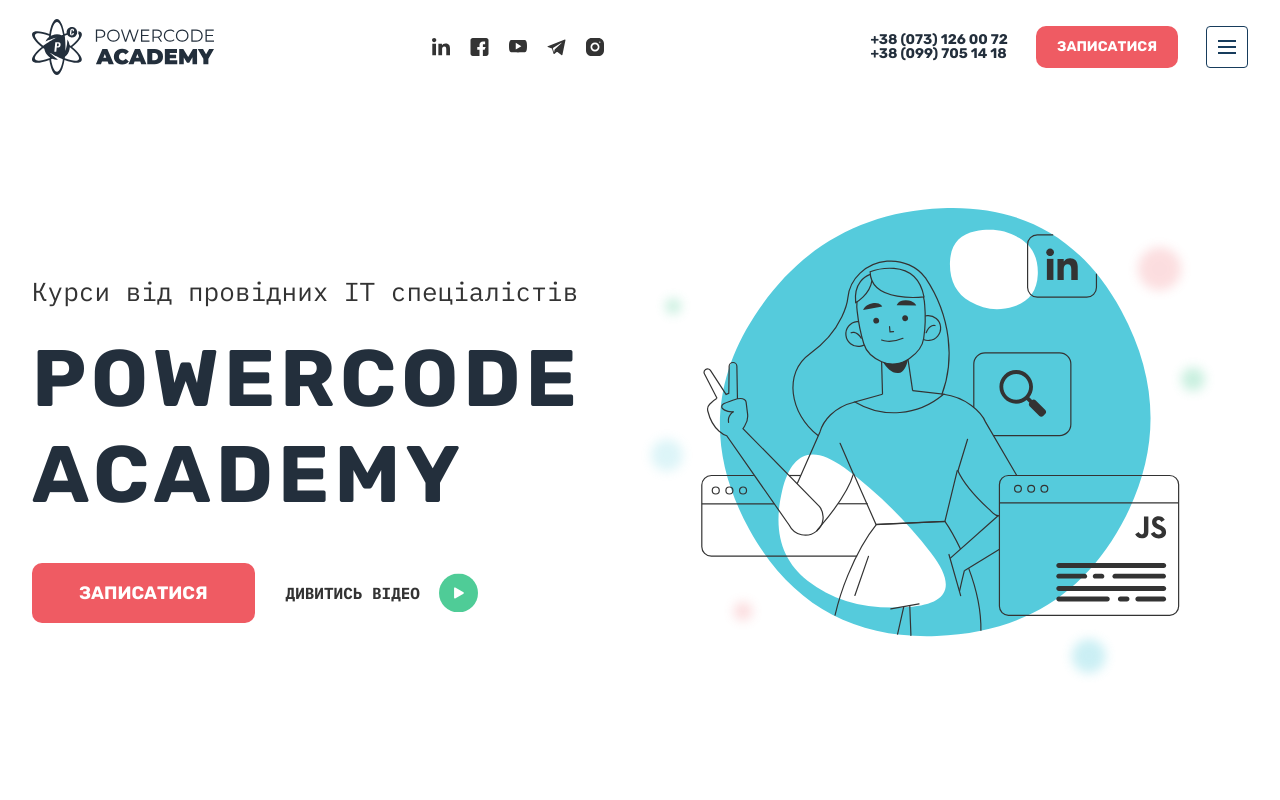
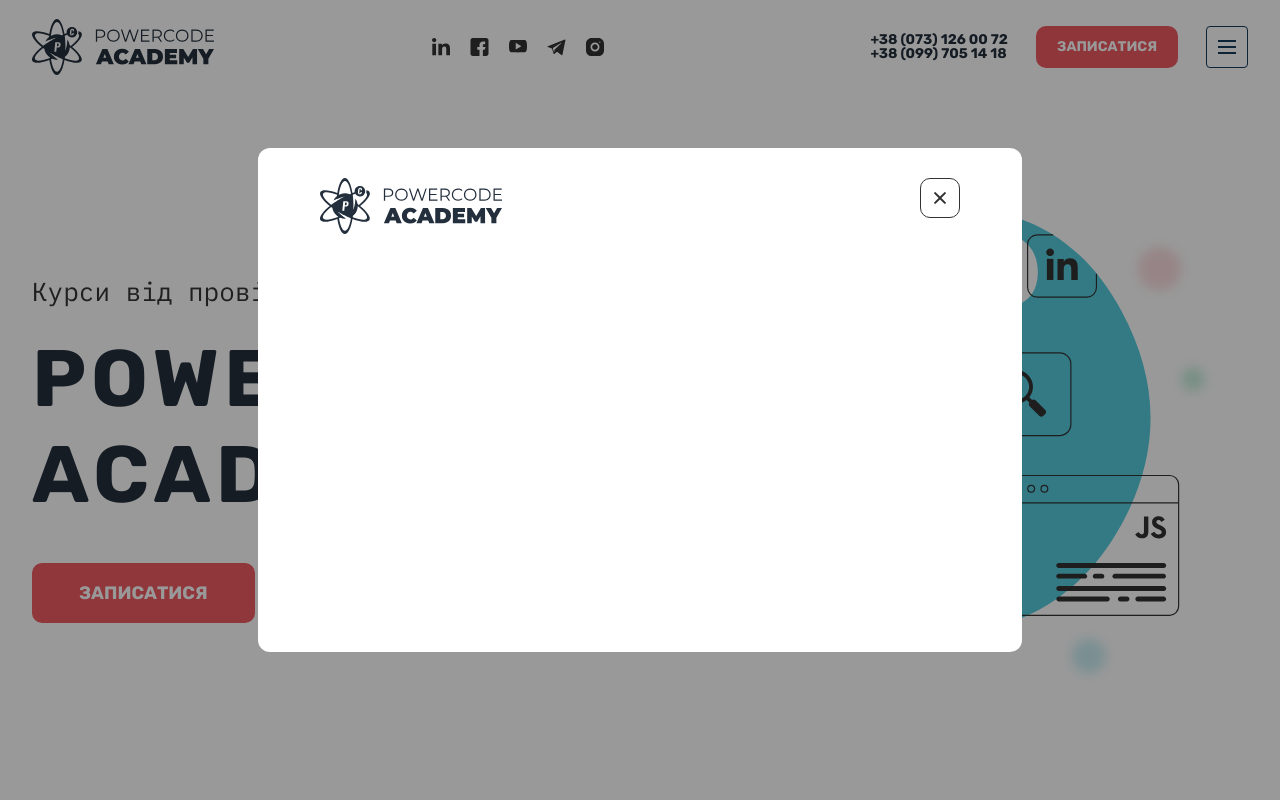
Before and after one commit to targis/it-nation-hack, a React (Create React App) app: page / in a window 1280 px wide. Both pictures are taken after a click on the button "ДИВИТИСЬ ВІДЕО". Shown: the top 800 px of the page. Built offline with nearby package versions, Linux system fonts and the light colour scheme.

Commit message:
add video

```diff
--- a/package.json
+++ b/package.json
@@ -10,6 +10,7 @@
     "formik": "^2.2.9",
     "react": "^18.2.0",
     "react-dom": "^18.2.0",
+    "react-player": "^2.11.0",
     "react-scripts": "5.0.1",
     "styled-components": "^5.3.5",
     "web-vitals": "^2.1.4",
--- a/src/App.js
+++ b/src/App.js
@@ -11,12 +11,15 @@
 import Footer from './containers/Footer'
 import ModalWindow from './components/ModalWindow'
 import ContactForm from './components/ContactForm'
+import Video from './containers/Video'
 
 // import Thankyoupage from './components/Thankyoupage/Thankyoupage'
 
 function App() {
+  const [isVideoPlaying, setIsVideoPlaying] = useState(false)
   const [isMenuOpen, setIsMenuOpen] = useState(false)
   const [isModalFormOpen, setIsModalFormOpen] = useState(false)
+  const [isModalFormVideo, setIsModalVideoOpen] = useState(false)
   // const [isMenuOpen, setIsMenuOpen] = useState(false)
   const toggleMenuState = () => {
     setIsMenuOpen(!isMenuOpen)
@@ -73,7 +76,8 @@
         scrollTo={scrollTo}
         toggleMenuState={setIsMenuOpen}
         isMenuOpen={isMenuOpen}
-        handleModal={setIsModalFormOpen}
+        setIsModalFormOpen={setIsModalFormOpen}
+        setIsModalVideoOpen={setIsModalVideoOpen}
       />
       <Courses
         activeLocation={activeLocation}
@@ -94,6 +98,13 @@
       >
         <ContactForm light={true} />
       </ModalWindow>
+      <ModalWindow
+        active={isModalFormVideo}
+        setIsVideoPlaying={setIsVideoPlaying}
+        setActive={setIsModalVideoOpen}
+      >
+        <Video isVideoPlaying={isModalFormVideo} />
+      </ModalWindow>
     </>
   )
 }
--- a/src/components/Hero/Hero.jsx
+++ b/src/components/Hero/Hero.jsx
@@ -8,7 +8,7 @@
 
 import PlayIcon from '../../icons/video.svg'
 
-const Hero = ({ isMenuOpen, toggleMenuState, scrollTo, setActiveLocation, handleModal }) => {
+const Hero = ({ isMenuOpen, toggleMenuState, scrollTo, setActiveLocation, setIsModalFormOpen, setIsModalVideoOpen }) => {
 
   return (
     <Section>
@@ -22,8 +22,8 @@
               <Header>
                 Powercode Academy
               </Header>
-              <Button padding={'21px 47px'} display={'inline-block'} onClick={handleModal}>Записатися</Button>
-              <ButtonSecondary bgimage={PlayIcon}>Дивитись відео</ButtonSecondary>
+              <Button padding={'21px 47px'} display={'inline-block'} onClick={() => setIsModalFormOpen(true)}>Записатися</Button>
+              <ButtonSecondary onClick={() => setIsModalVideoOpen(true)} bgimage={PlayIcon}>Дивитись відео</ButtonSecondary>
             </HeroContent>
             <MenuBody isMenuOpen={isMenuOpen} scrollTo={scrollTo} toggleMenuState={toggleMenuState} setActiveLocation={setActiveLocation} />
           </Col>
--- a/src/components/ModalWindow/ModalWindow.jsx
+++ b/src/components/ModalWindow/ModalWindow.jsx
@@ -15,7 +15,8 @@
       onClick={() => setActive(false)}>
       <ModalContent
         transform={active ? "scale(1)" : "scale(0.5)"}
-        onClick={(e => e.stopPropagation())}>
+        onClick={(e => e.stopPropagation())}
+      >
 
         <Section>
 
--- a/src/components/ModalWindow/styled.js
+++ b/src/components/ModalWindow/styled.js
@@ -19,7 +19,8 @@
 const ModalContent = styled.div`
   max-width: 100%;
   border-radius: 12px;
-  background-color: white;
+  /* background-color: white; */
+  background-color: ${({ isVideo }) => (isVideo ? 'transparent' : '#fff')};
   transition: all 0.25s ease;
   position: relative;
   z-index: 9999;
--- /dev/null
+++ b/src/containers/Video.jsx
@@ -0,0 +1,17 @@
+import React from 'react'
+import styled from 'styled-components'
+import ReactPlayer from 'react-player'
+
+const Video = ({ source = 'https://www.youtube.com/embed/am3riwYbG3s', isVideoPlaying }) => {
+  return (
+    <ReactPlayer playing={isVideoPlaying} style={{ width: "700px", maxWidth: '720px' }
+    } url={source} />
+  )
+}
+
+export default Video
+
+// const Player = styled(ReactPlayer)`
+//   width: 90vw;
+//   max-width: 720px;
+// `
```
Also changed, not shown: 1 other file (tests, documents, lock files or other folders).
